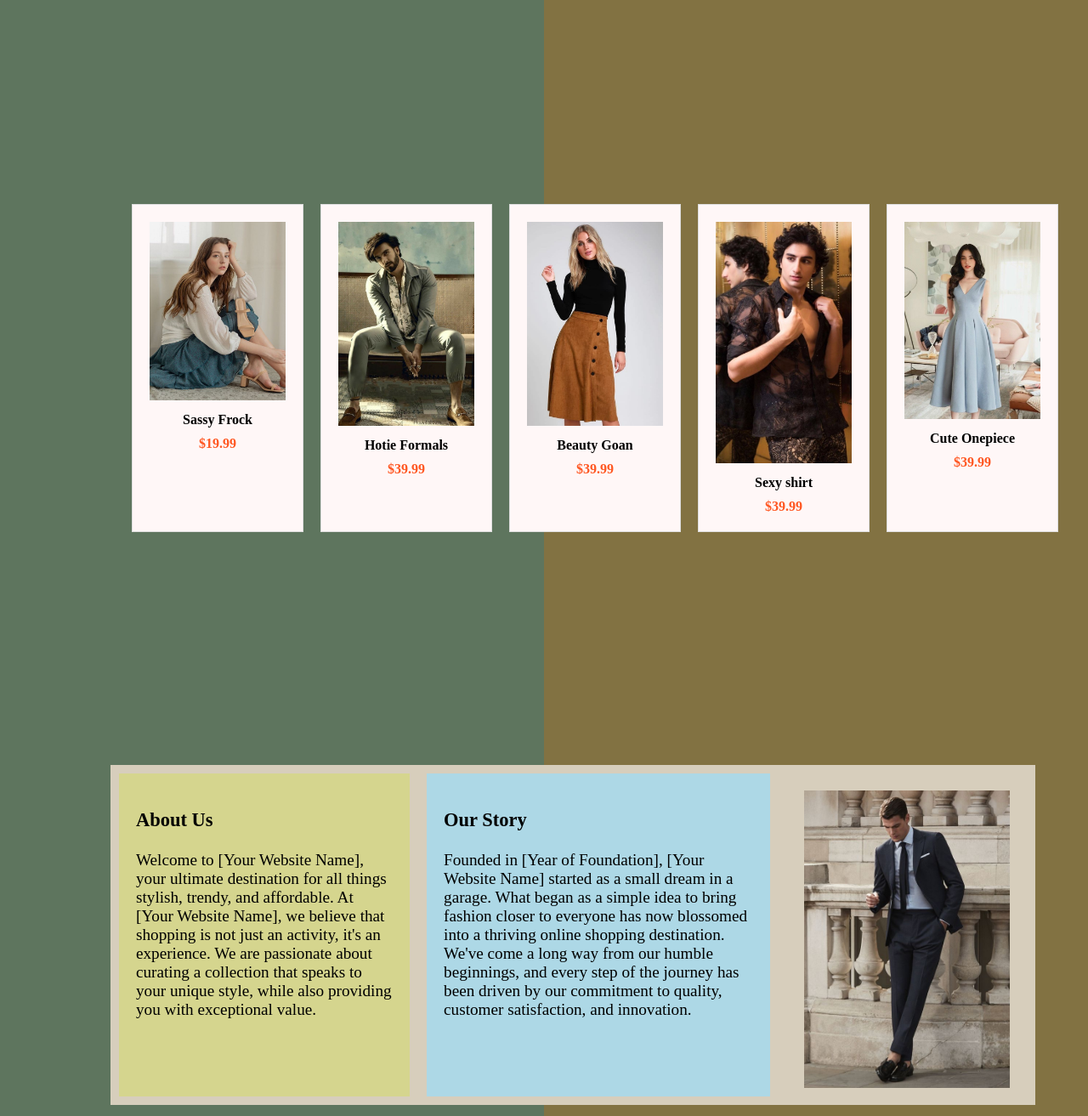
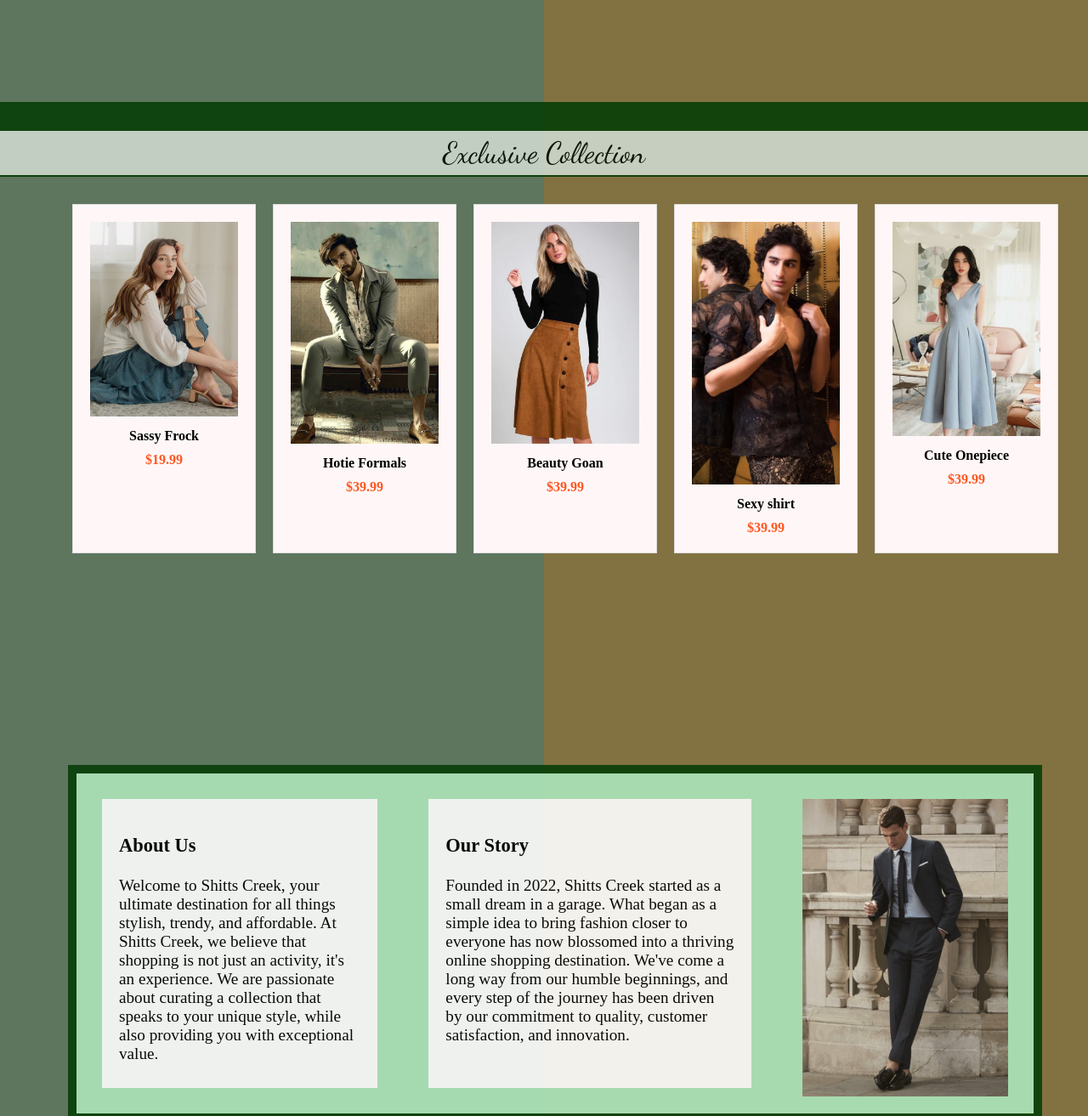
Before and after one commit to chekonda/Lander-page, a plain HTML site: page index.html in a window 1280 px wide. Shown: the part 720-2033 px from the top of the page at 85% size. Drawn offline with Linux system fonts and the light colour scheme.

Commit message:
i have done some changes

```diff
--- a/index.css
+++ b/index.css
@@ -1,3 +1,6 @@
+
+  @import url('https://fonts.googleapis.com/css2?family=Dancing+Script&display=swap');
+
 body{
     margin:0;
 }
@@ -128,13 +131,16 @@ button{
     display: flex;
     flex-direction: row;
     top: 200vh;
-    left: 110px;
-    background-color: rgb(215, 206, 188);
+    left: 60px;
+    /* background-color: rgb(215, 206, 188); */
+    background-color: rgb(173, 230, 187);;
     color: black;
-    width: 85vw;
+    width: 88vw;
     height: 400px;
     margin: 20px;
+    border: solid rgb(7, 62, 7)  10px;
 
+    opacity: 0.9;
 }
 /* .hero{
     /* position: absolute;
@@ -151,18 +157,21 @@ button{
     flex-wrap: wrap;
     flex-direction: column-reverse;
     position: absolute; */
-    background-color: lightblue;
+    background-color:white;
     padding: 20px;
     font-size: larger;
-            margin: 10px;
+    margin: 30px;
 }
 .aboutus{
     /* display: flex;
     flex-wrap: wrap; */
-    background-color: rgb(213, 213, 142);
+    /* background-color: rgb(213, 213, 142); */
+    background-color: white;
     padding: 20px;
-    margin: 10px;
+    margin: 30px;
     font-size: larger;
+
+
 }
 .hero{
     padding: 20px;
@@ -170,13 +179,13 @@ button{
     height: 350px ;
 }
 .footer {
-    background-color: gray;
+    background-color: rgb(33, 60, 33);
     padding: 20px 0;
     text-align: center;
     color: white;
     width: 100vw;
     position: absolute;
-    top: 300vh;
+    top: 290vh;
     border-top:solid white ;
 
 }
@@ -189,7 +198,7 @@ button{
     max-width: 1400px;
     position: absolute;
     top: 120vh;
-    left: 120px;
+    left: 50px;
 
 
 }
@@ -222,3 +231,19 @@ button{
     color: #ff5722;
     font-weight: bold;
 }
+.Exclusive{
+    background-color: rgb(7, 62, 7);
+    color: rgb(0, 0, 0);
+    position: absolute;
+    top:105vh;
+    height: 7vh;
+
+    align-content: center;
+    width:100vw ;
+    text-align: center;
+    opacity: 0.9;
+    font-family:Dancing Script;
+    font-size: 35px;
+    padding-top: 4vh;
+
+}
--- a/index.html
+++ b/index.html
@@ -3,7 +3,7 @@
 <head>
     <meta charset="UTF-8">
     <meta name="viewport" content="width=device-width, initial-scale=1.0">
-    <title>Landing Page</title>
+    <title>Shitts Creek</title>
     <link rel="stylesheet" href="index.css">
 </head>
 
@@ -11,13 +11,14 @@
 
 <body>
  <div class="background">
-    <nav class="header">
+    <nav class="header" >
+
         <div class="search"><img src="icons8-search-50.png" alt="">
             <input  type="text" placeholder="search here" style="text-align:center;" ></div>
         <button class="head">Home</button>
         <button class="head">Men</button>
         <button class="head">Women</button>
-        <h1 class="heading">LANDING PAGE</h1>
+        <h1 class="heading">SHITTS CREEK</h1>
         <button class="head">delivery</button>
         <button class="head">orders</button>
         <button class="head">Balance</button>
@@ -31,7 +32,7 @@
             <button class="Catalog">View Catalog</button>
 
         </div>
-
+        <div class="Exclusive"><div style="padding:5px;background:white;opacity: 0.8;">Exclusive Collection</div></div>
         <div class="clothes-container">
             <div class="clothes-item">
                 <img class="clothes-image" src="p1.jpg" alt="Clothes Image">
@@ -58,21 +59,17 @@
                 <div class="clothes-name">Cute Onepiece</div>
                 <div class="clothes-price">$39.99</div>
             </div>
-
-
-
             <!-- Add more clothes-item divs for other products -->
         </div>
         <div class="about">
             <div class="aboutus">
                <p> <h3>About Us</h3>
-
-                Welcome to [Your Website Name], your ultimate destination for all things stylish, trendy, and affordable. At [Your Website Name], we believe that shopping is not just an activity, it's an experience. We are passionate about curating a collection that speaks to your unique style, while also providing you with exceptional value.
+                Welcome to Shitts Creek, your ultimate destination for all things stylish, trendy, and affordable. At Shitts Creek, we believe that shopping is not just an activity, it's an experience. We are passionate about curating a collection that speaks to your unique style, while also providing you with exceptional value.
             </div>
            <div class="Story">
               <h3 > Our Story</h3>
 
-               Founded in [Year of Foundation], [Your Website Name] started as a small dream in a garage. What began as a simple idea to bring fashion closer to everyone has now blossomed into a thriving online shopping destination. We've come a long way from our humble beginnings, and every step of the journey has been driven by our commitment to quality, customer satisfaction, and innovation.</p>
+               Founded in 2022, Shitts Creek started as a small dream in a garage. What began as a simple idea to bring fashion closer to everyone has now blossomed into a thriving online shopping destination. We've come a long way from our humble beginnings, and every step of the journey has been driven by our commitment to quality, customer satisfaction, and innovation.</p>
             </div>
               <div><img class="hero"  src="baggy-men.png" alt=""> </div>
         </div>
```
